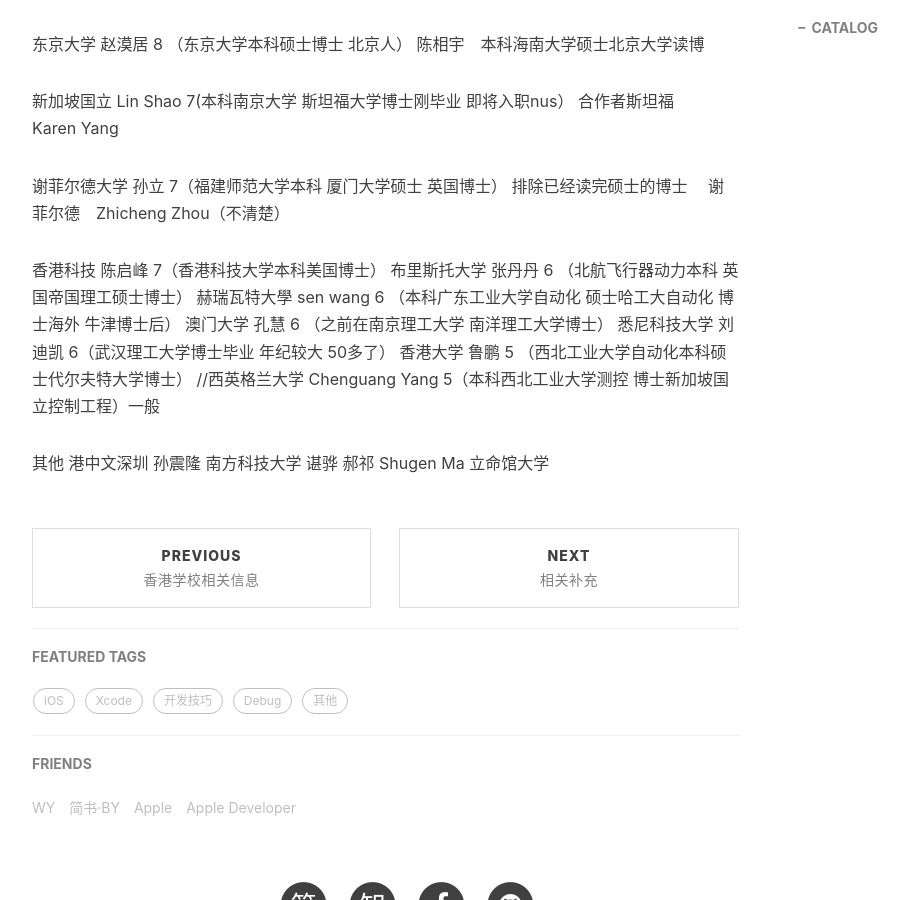
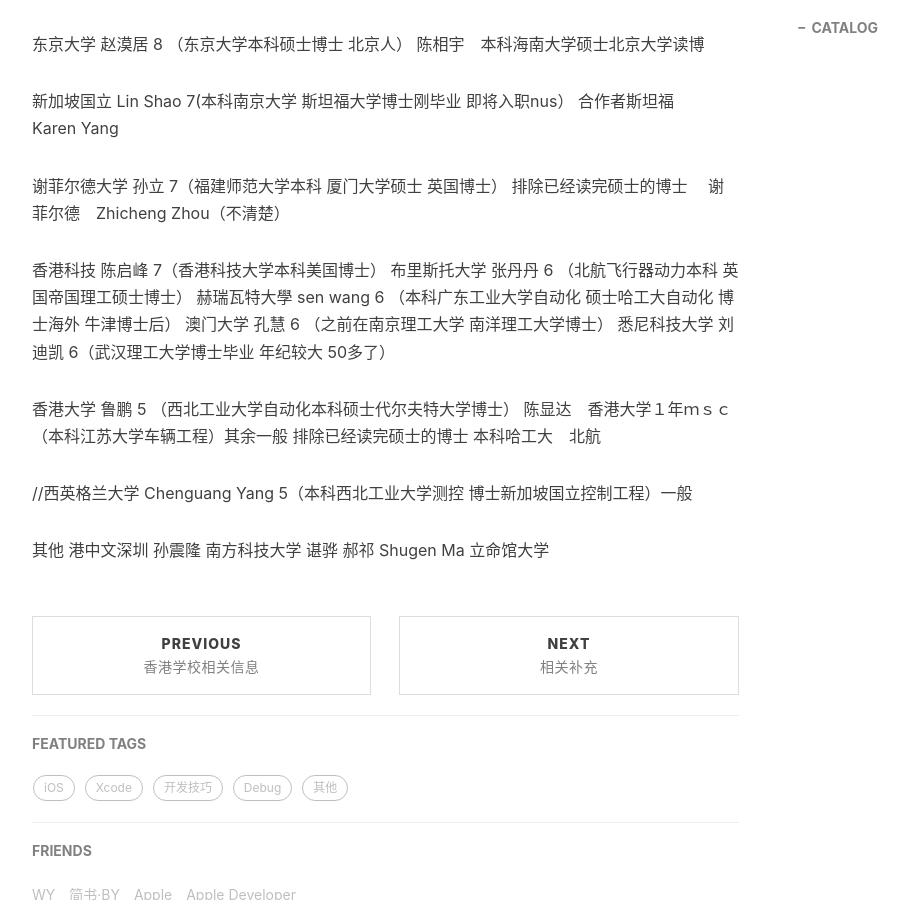
Before and after one commit to pengjiao123/pengjiao123.github.io, a Jekyll site: the page built from _posts/2022-06-18-实习相关.md, in a window 1280 px wide and 900 px high, scrolled down 3383 px. Shown: the whole window, without its empty margins (233-1142 px from the left). Built offline with Jekyll 4.4.1, drawn with Linux system fonts in a browser that asks for light colours; nearby versions of some CDN libraries; comment, search, counter and statistics services are not loaded.

Commit message:
Update 2022-06-18-实习相关.md

```diff
--- a/_posts/2022-06-18-实习相关.md
+++ b/_posts/2022-06-18-实习相关.md
@@ -182,7 +182,12 @@
 赫瑞瓦特大學 sen wang 6 （本科广东工业大学自动化 硕士哈工大自动化 博士海外 牛津博士后）
  澳门大学 孔慧 6 （之前在南京理工大学 南洋理工大学博士）
 悉尼科技大学  刘迪凯 6（武汉理工大学博士毕业 年纪较大 50多了）
+
 香港大学  鲁鹏 5 （西北工业大学自动化本科硕士代尔夫特大学博士）
+陈显达　香港大学１年ｍｓｃ（本科江苏大学车辆工程）其余一般
+排除已经读完硕士的博士
+本科哈工大　北航
+
  //西英格兰大学 Chenguang Yang 5（本科西北工业大学测控 博士新加坡国立控制工程）一般
 
 
```
